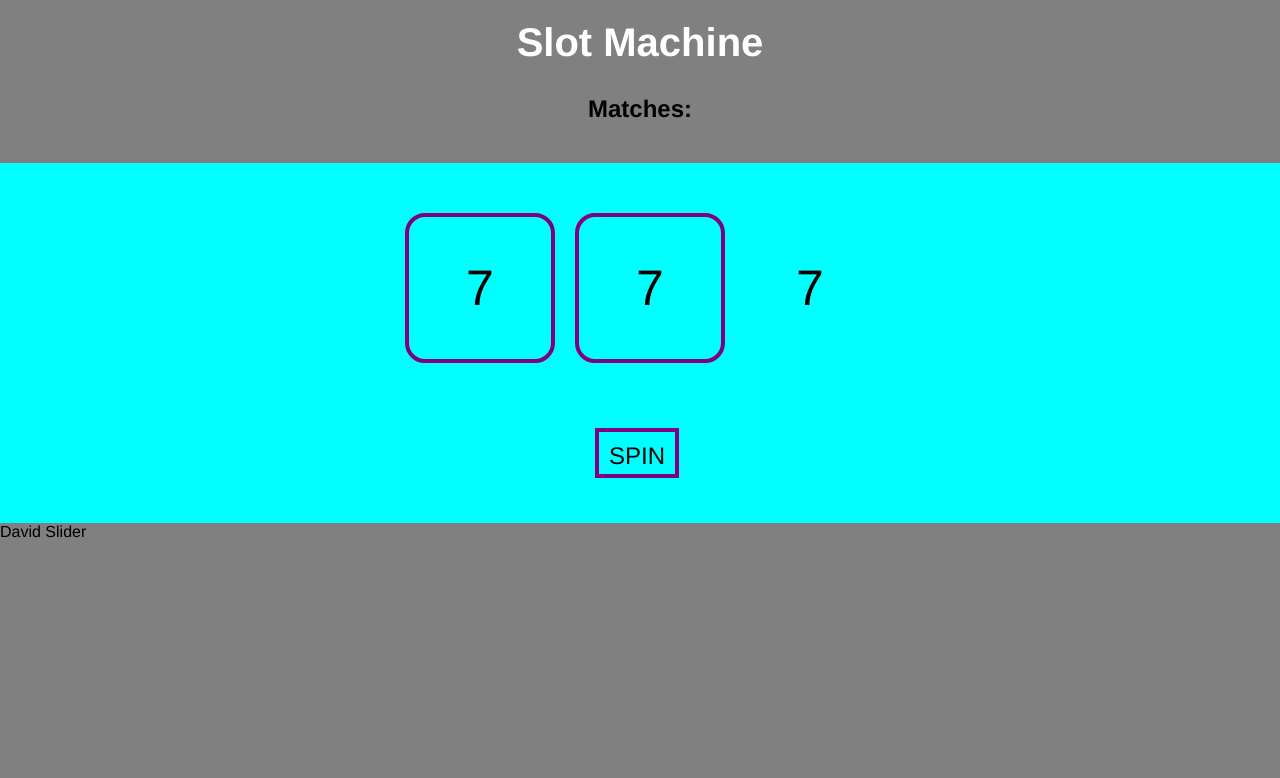
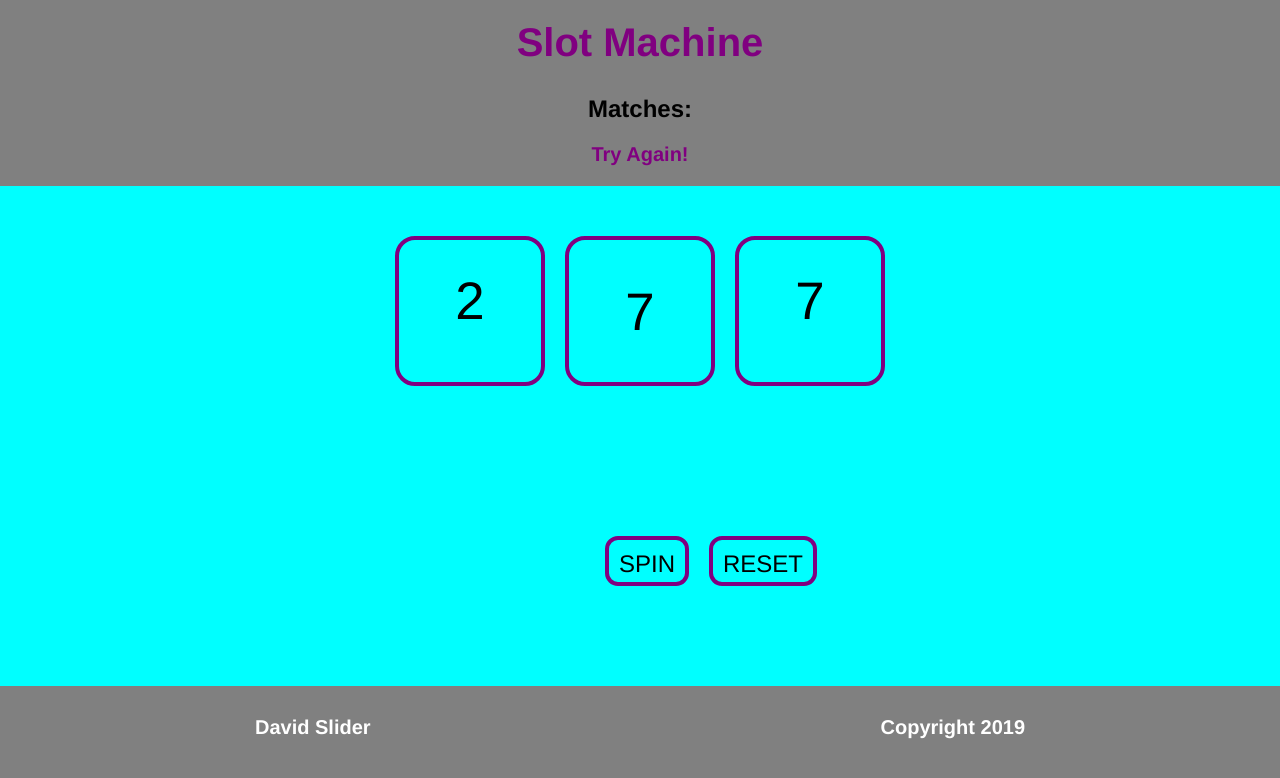
Before and after one commit to Davidslider/slot_machine_game, a plain HTML site: page index.html in a window 1280 px wide. Both pictures are taken after a click on the button "SPIN". Drawn offline with nearby package versions, Linux system fonts and the light colour scheme.

Commit message:
made changes to cells when they match, added reset button

```diff
--- a/css/style.css
+++ b/css/style.css
@@ -5,11 +5,7 @@
 }
 
 body {
-    /* height: 100vh;
-    width: 100%;
-    border: 100%; */
-    display: flex;
-    flex-direction: column;
+
     justify-content: center;
     align-items: center;
     margin: 0;
@@ -27,25 +23,26 @@ main {
 }
 
 section {
+    height: 30%;
     background-color: aqua;
-    display: flex;
-    padding: 40px 0 0 0;
+    display: grid;
+    padding: 40px 0 40px 0;
     flex-direction: row;
     text-align: center;
     align-content: center;
     margin: 0 auto;
+    grid-template-areas:
+    "div div div"
+    "button button button"
 }
 
 div {
     margin: auto;
-
     padding: 30px;
-    width: 100px;
     font-size: 50px;
     width: 150px;
     height: 150px;
-    align-items: stretch;
-    align-content: center;
+
 }
 
 #cell1 {
@@ -60,6 +57,17 @@ div {
     margin: 10px;
     align-content: center;
 
+}
+
+#cell3 {
+    border: 4px solid purple;
+    border-radius: 20px;
+    margin: 10px;
+}
+#buttons {
+    display: grid;
+    grid-template-areas:
+    "button button"
 }
 
 h2 {
@@ -80,7 +88,7 @@ h1 {
     text-align: center;
     font-size: 40px;
     padding: 20px;
-    color: white;
+    color: purple;
     margin: 0;
     background-color: grey;
 
@@ -90,25 +98,52 @@ h1 {
     font-size: 20px;
 }
 
+#buttons {
+    height:40%;
+    margin: 60px auto;
+
+}
+
 button {
     font-size: 24px;
     padding: 10px;
     border: 4px solid purple;
     background-color: aqua;
     outline: none;
+    border-radius: 13px;
+    height: 50px;
 
-    height: 50px;
 }
-
-
-
+#spin-btn {
+    margin: 10px;
+}
+#reset-btn {
+    margin: 10px;
+}
 #spin-btn:hover {
     background-color: grey;
     border-radius: 13px;
     color: white;
 }
+#reset-btn:hover {
+    background-color: grey;
+    border-radius: 13px;
+    color: white;
+}
+
 footer {
+    display: grid;
     background-color: grey;
     width: 100%;
-    height: 100%;
+    height: 15%;
+    text-align: center;
+    font-size: 20px;
+    color: white;
+    font-weight: 900;
+    grid-template-areas:
+    "p p"
 }
+
+#footer {
+    padding: 30px;
+}
--- a/index.html
+++ b/index.html
@@ -11,31 +11,39 @@
 </head>
 <script defer src="./js/script.js"></script>
 
-<title>Document</title>
+<title>Slider's Slot Machine</title>
 </head>
 
 <body>
     <main>
+        <header>
+
+            <h1>Slot Machine</h1>
+            <h2>Matches: <p id='matches'></p>
+            </h2>
+            <h1 id='message'></h1>
+
+        </header>
 
 
-        <h1>Slot Machine</h1>
 
-        <h2>Matches: <p id='matches'></p>
-        </h2>
-
-        <h1 id='message'></h1>
         <section>
-            <div id='cell1'>7</div>
-            <div id='cell2'>7</div>
-            <div id='cell3'>7</div>
+            <div class ='spinner' id='cell1'>7</div>
+            <div class ='spinner' id='cell2'>7</div>
+            <div class ='spinner' id='cell3'>7</div>
         </section>
         <div id='buttons'>
             <button id="spin-btn">SPIN</button>
-            <!-- <button id='reset-btn'>RESET</button> -->
+            <button id='reset-btn'>RESET</button>
         </div>
 
     </main>
 </body>
 
-<footer>David Slider</footer>
+<footer>
+
+<p id="footer">David Slider</p>
+<p id="footer">Copyright 2019</p>
+
+</footer>
 </html>
--- a/js/script.js
+++ b/js/script.js
@@ -13,20 +13,38 @@ let matches = 0
 
 
 /*----- cached element references -----*/
+const spinners = document.getElementsByClassName('spinner')
 const button = document.getElementById('spin-btn')
+const resetBtn = document.getElementById('reset-btn')
 const cell1 = document.getElementById('cell1')
 const cell2 = document.getElementById('cell2')
-const cell2 = document.getElementById('cell3')
+const cell3 = document.getElementById('cell3')
+
 const message = document.getElementById('message')
 const match = document.getElementById('matches')
 
 
 /*----- event listeners -----*/
 button.addEventListener('click', slot)
-
+resetBtn.addEventListener('click', reset)
 
 /*----- functions -----*/
 
+function reset(){
+    button.disabled = false
+    cell1.innerHTML = 0
+    cell2.innerHTML = 0
+    cell3.innerHTML = 0
+    message.innerHTML = ''
+    match.innerHTML = ''
+    matches = 0
+    for(let i of spinners){
+        i.style.backgroundColor = "aqua"
+        i.style.color = "black"
+        i.style.fontWeight = "350"
+        i.style.fontSize = "330%"
+    }
+}
 
 
 function displayMessage() {
@@ -36,6 +54,11 @@ function displayMessage() {
 function slot() {
     cell1.innerHTML = randomNum()
     cell2.innerHTML = randomNum()
+    cell3.innerHTML = randomNum()
+    // cell1.innerHTML = 7
+    // cell2.innerHTML = 7
+    // cell3.innerHTML = 7
+
 
     checkMatch()
 }
@@ -52,15 +75,29 @@ function slot() {
 function checkMatch() {
     let val1 = cell1.innerHTML
     let val2 = cell2.innerHTML
-    if (val1 === val2) {
+    let val3 = cell3.innerHTML
+    if (val1 === val2 && val1 === val3 && val2 === val3) {
         message.innerHTML = "Winner!!"
         matches = matches + 1
         match.innerHTML = matches
-        // match.innerHTML = (matches + 1)
-        // Update element in the DOM
-        // match.innerHTML = (matches + 1)
+
+        // button.disabled = true
+        for(let i of spinners){
+            i.style.backgroundColor = "purple"
+            i.style.color = "white"
+            i.style.fontWeight = "900"
+            i.style.fontSize = "500%"
+        }
+
     } else {
         message.innerHTML = "Try Again!"
+        for(let i of spinners){
+            i.style.backgroundColor = "aqua"
+            i.style.color = "black"
+            i.style.fontWeight = "350"
+            i.style.fontSize = "330%"
+
+        }
     }
 
 
```
